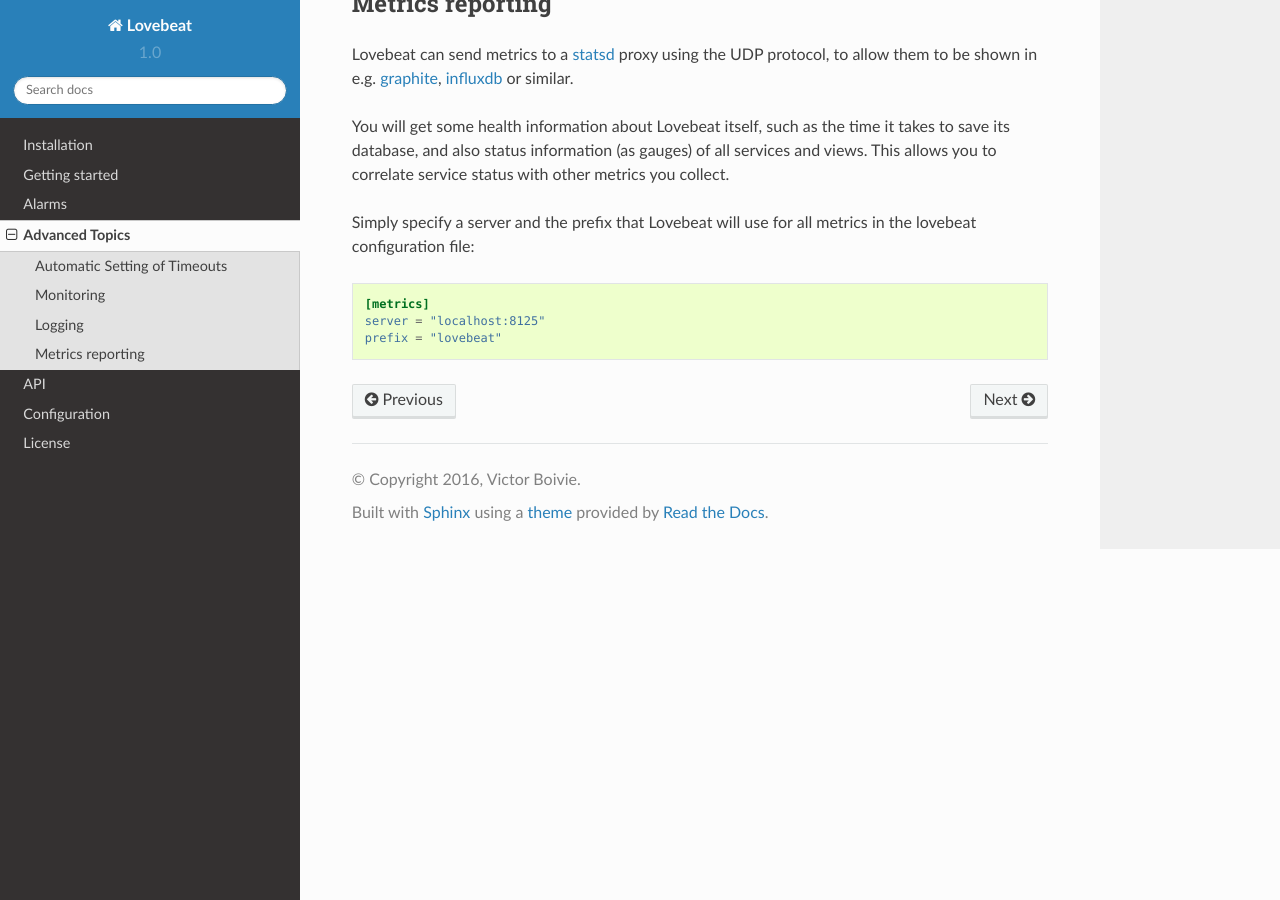
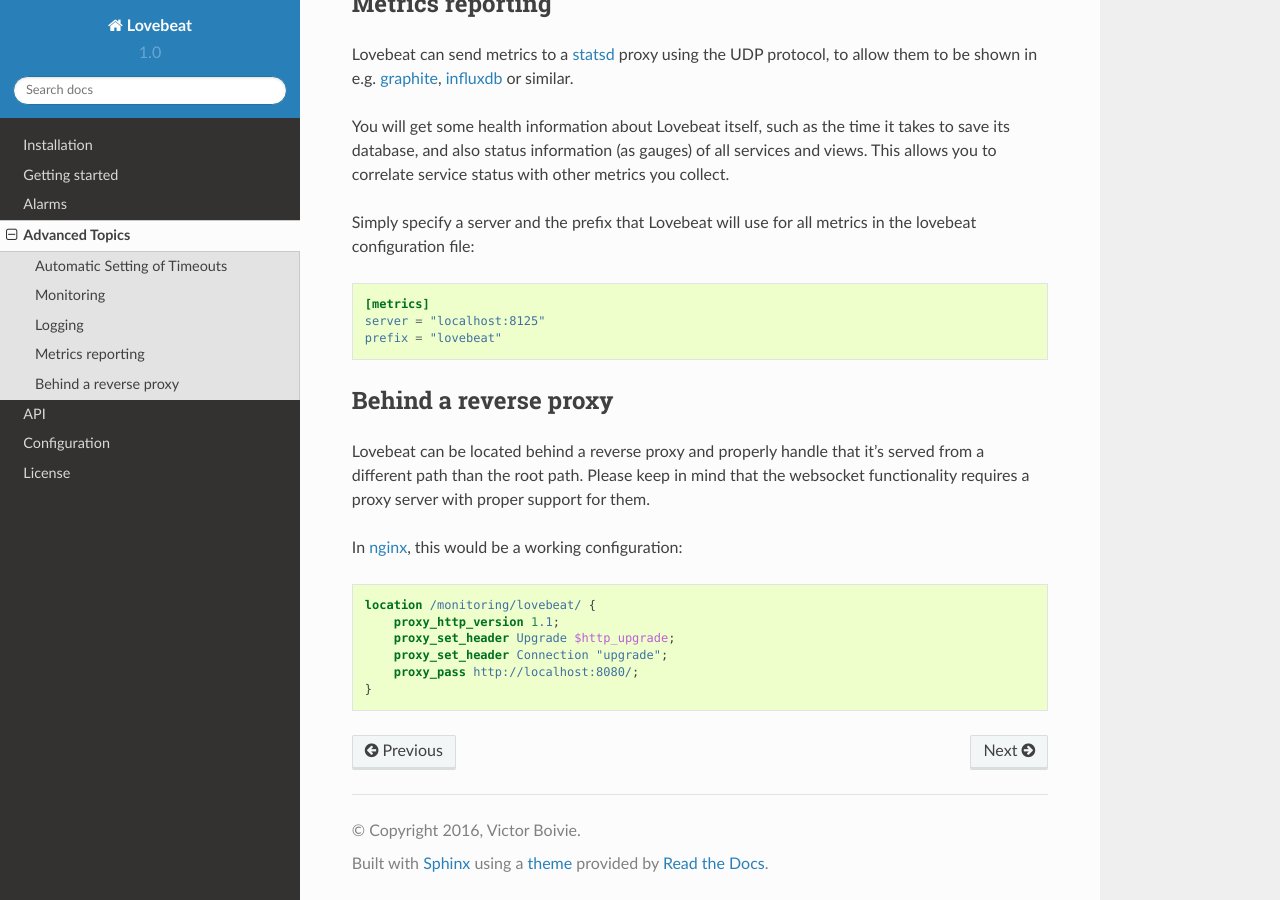
Before and after one commit to boivie/lovebeat, a Sphinx documentation site: the page built from docs/advanced.rst, in a window 1280 px wide and 900 px high, scrolled down 1158 px. Built offline with Sphinx 7.4.7 and the Read the Docs theme 2.0.0, drawn with Linux system fonts in a browser that asks for light colours.

Commit message:
docs: Documented placing behind a reverse proxy

```diff
--- a/docs/advanced.rst
+++ b/docs/advanced.rst
@@ -70,8 +70,27 @@ in the lovebeat configuration file:
     server = "localhost:8125"
     prefix = "lovebeat"
 
+Behind a reverse proxy
+----------------------
+
+Lovebeat can be located behind a reverse proxy and properly handle that it's
+served from a different path than the root path. Please keep in mind that the
+websocket functionality requires a proxy server with proper support for them.
+
+In nginx_, this would be a working configuration:
+
+.. code-block:: nginx
+
+    location /monitoring/lovebeat/ {
+        proxy_http_version 1.1;
+        proxy_set_header Upgrade $http_upgrade;
+        proxy_set_header Connection "upgrade";
+        proxy_pass http://localhost:8080/;
+    }
+
 .. _nagios: https://www.nagios.org/
 .. _jupyter: http://jupyter.org/
 .. _statsd: https://github.com/etsy/statsd
 .. _graphite: http://graphite.wikidot.com/
 .. _influxdb: https://influxdata.com/
+.. _nginx: https://www.nginx.com/
```
